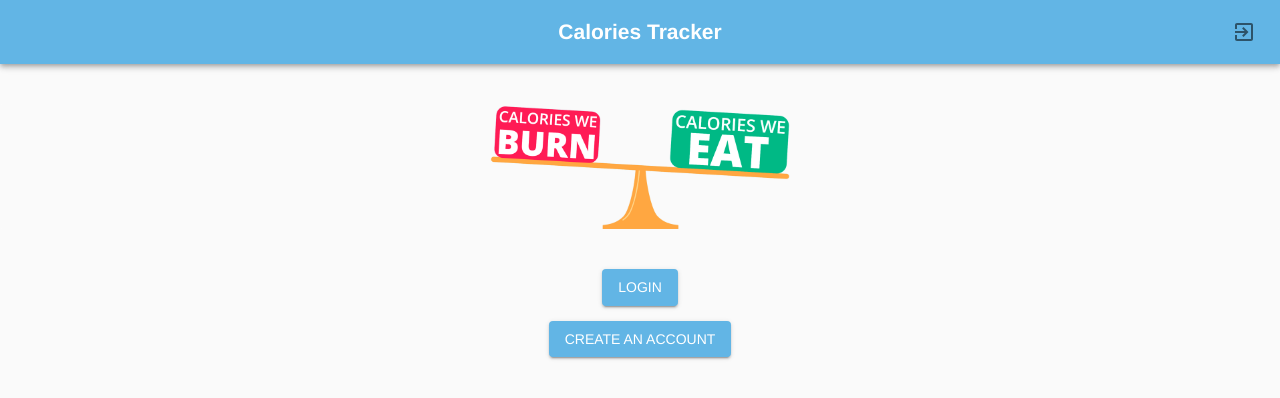
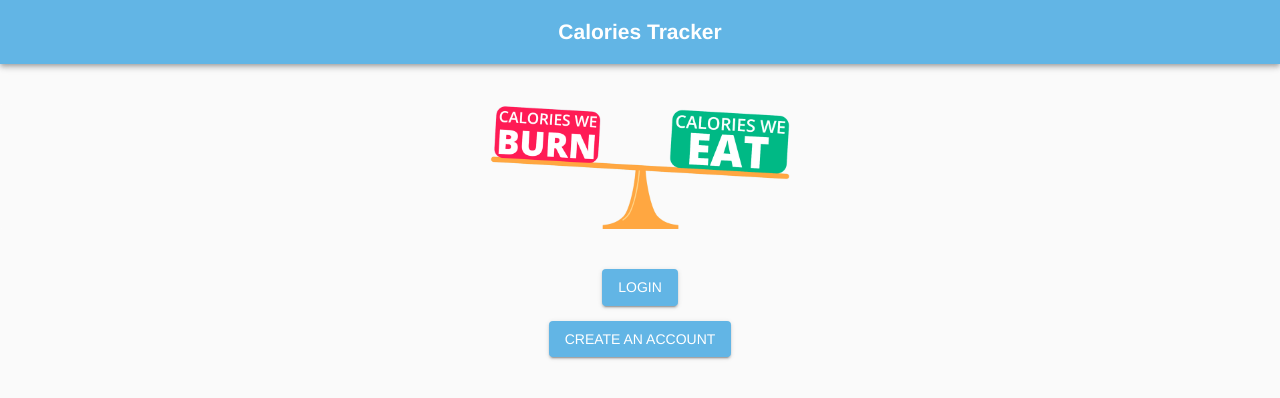
Before and after one commit to martinnajjar12/calories-frontend, a React (Create React App) app: page /welcome in a window 1280 px wide. Shown: the top 398 px of the page. Built offline with nearby package versions, Linux system fonts and the light colour scheme.

Commit message:
Hide the logout button when the use is not logged in

```diff
--- a/src/components/GuestPage.js
+++ b/src/components/GuestPage.js
@@ -32,7 +32,7 @@ const GuestPage = () => {
   const classes = useStyles();
   return (
     <>
-      <Header title="Calories Tracker" />
+      <Header title="Calories Tracker" isLogged={false} />
       <Card className={classes.root}>
         <CardMedia
           className={classes.cardHeight}
--- a/src/components/Header.js
+++ b/src/components/Header.js
@@ -34,7 +34,7 @@ const useStyles = makeStyles({
   },
 });
 
-const Header = ({ title }) => {
+const Header = ({ title, isLogged }) => {
   const dispatch = useDispatch();
   const classes = useStyles();
   const { uid, client, accessToken } = useSelector(state => state.sessionReducer);
@@ -60,9 +60,11 @@ const Header = ({ title }) => {
         <div className={classes.flex1} />
         <Typography className={classes.fontStyles} component="h1" color="textPrimary" align="center">{title}</Typography>
         <div className={classes.iconWrapper}>
-          <IconButton className={classes.marginLeftAuto} edge="end" onClick={() => logOut(uid, accessToken, client)}>
-            <ExitToAppIcon />
-          </IconButton>
+          { isLogged ? (
+            <IconButton className={classes.marginLeftAuto} edge="end" onClick={() => logOut(uid, accessToken, client)}>
+              <ExitToAppIcon />
+            </IconButton>
+          ) : ''}
         </div>
       </Toolbar>
     </AppBar>
@@ -71,6 +73,11 @@ const Header = ({ title }) => {
 
 Header.propTypes = {
   title: PropTypes.string.isRequired,
+  isLogged: PropTypes.bool,
+};
+
+Header.defaultProps = {
+  isLogged: true,
 };
 
 export default Header;
--- a/src/components/LoginPage.js
+++ b/src/components/LoginPage.js
@@ -10,7 +10,7 @@ const LoginPage = () => {
   const commonClasses = commonStyles();
   return (
     <>
-      <Header title="Calories Tracker" />
+      <Header title="Calories Tracker" isLogged={false} />
       <FormTitle title="Login" />
       <LoginForm />
       <Grid container alignItems="center" justify="center">
--- a/src/components/RegistrationPage.js
+++ b/src/components/RegistrationPage.js
@@ -37,7 +37,7 @@ const RegistrationPage = ({ setLoggedIn }) => {
 
   return (
     <>
-      <Header title="Calories Tracker" />
+      <Header title="Calories Tracker" isLogged={false} />
       <FormTitle title="Register" />
       <RegistrationForm handleChange={handleChange} handleSubmit={handleSubmit} state={state} />
     </>
--- a/src/reducers/sessionReducer.js
+++ b/src/reducers/sessionReducer.js
@@ -20,6 +20,7 @@ const sessionReducer = (state = initialState, action) => {
     case LOGOUT:
       return {
         ...state,
+        ...action.payload,
         isLogged: false,
       };
     default:
```
